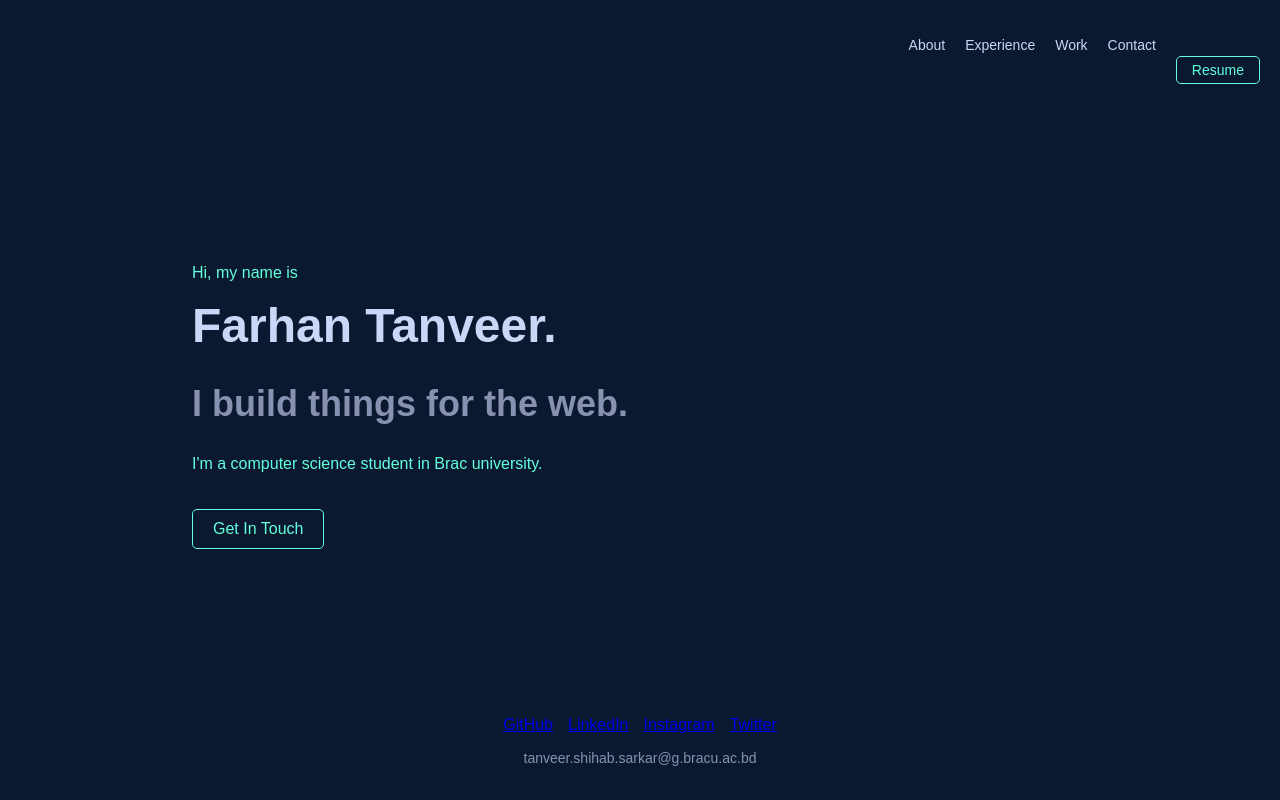
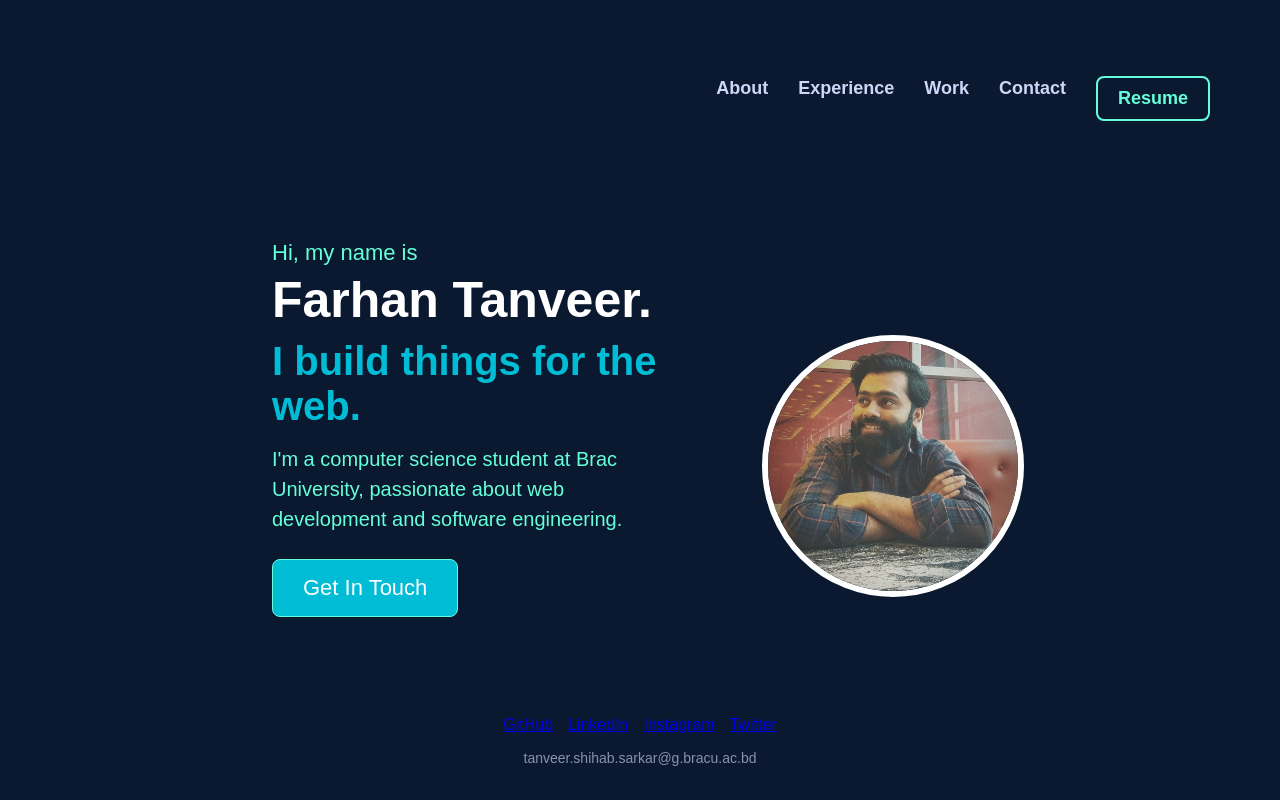
Before and after one commit to FarhanTanveer06/portfolio_website, a plain HTML site: page index.html in a window 1280 px wide. Drawn offline with Linux system fonts and the light colour scheme.

Commit message:
added some changes

```diff
--- a/index.html
+++ b/index.html
@@ -13,19 +13,44 @@
                 <li><a href="#about">About</a></li>
                 <li><a href="#experience">Experience</a></li>
                 <li><a href="#work">Work</a></li>
-                <li><a href="#contact">Contact</a></li>
+                <li><a href="contact.html">Contact</a></li>
                 <li><a href="#resume" class="btn">Resume</a></li>
             </ul>
         </nav>
     </header>
     <main>
-        <section class="intro">
-            <p>Hi, my name is</p>
-            <h1>Farhan Tanveer.</h1>
-            <h2>I build things for the web.</h2>
-            <p>I'm a computer science student in Brac university. </p>
-            <a href="#contact" class="btn">Get In Touch</a>
+        <section class="intro" style="display: flex; align-items: flex-start; justify-content: space-between; background-color: #0a192f; padding: 80px; color: #fff; margin-top: -50px;">
+            <!-- Text Section -->
+            <div class="intro-text" style="flex: 0 0 65%; padding-right: 40px; margin-top: -100px;">
+                <p style="margin: 5px 0; font-size: 22px;">Hi, my name is</p>
+                <h1 style="font-weight: bold; font-size: 50px; margin: 5px 0;">Farhan Tanveer.</h1>
+                <h2 style="margin: 10px 0; font-size: 40px; color: #00bcd4;">I build things for the web.</h2>
+                <p style="margin: 15px 0; font-size: 20px; line-height: 1.5;">
+                    I'm a computer science student at Brac University, passionate about web development and software engineering.
+                </p>
+                <a href="contact.html" class="btn"
+                    style="text-decoration: none; color: #fff; background-color: #00bcd4; padding: 15px 30px;
+                           font-size: 22px; border-radius: 8px; transition: 0.3s; display: inline-block; margin-top: 10px;">
+                    Get In Touch
+                </a>
+            </div>
+
+            <!-- Image Section -->
+            <div class="intro-image"
+                style="background-color: #0a192f; padding: 20px; border-radius: 10px; flex: 0 0 35%;
+                       display: flex; justify-content: center; margin-top: -20px;">
+                <img src="farhan1.jpg" alt="Farhan Tanveer"
+                    style="width: 250px; height: 250px; object-fit: cover; border-radius: 50%;
+                           border: 6px solid #fff; margin-left: 40px;">
+            </div>
         </section>
+
+
+
+
+
+
+
     </main>
     <footer>
         <ul class="social-links">
--- a/styles.css
+++ b/styles.css
@@ -22,20 +22,53 @@ header {
 nav ul {
     list-style: none;
     display: flex;
-    gap: 20px;
+    gap: 30px; /* Increased spacing */
+    align-items: center; /* Aligns items vertically */
 }
 
 nav a {
     color: #ccd6f6;
     text-decoration: none;
-    font-size: 14px;
+    font-size: 18px; /* Bigger text */
+    font-weight: bold;
 }
 
 nav .btn {
-    border: 1px solid #64ffda;
-    padding: 5px 15px;
-    border-radius: 5px;
+    border: 2px solid #64ffda;
+    padding: 10px 20px;
+    border-radius: 8px;
+    font-size: 18px;
+    background: transparent;
+    color: #64ffda;
+    cursor: pointer;
+    transition: 0.3s;
 }
+
+nav .btn:hover {
+    background: #64ffda;
+    color: #0a192f;
+}
+
+/* Align all nav items properly */
+nav {
+    display: flex;
+    justify-content: space-between; /* Space between nav items */
+    align-items: center;
+    padding: 20px 50px;
+}
+
+/* Moves the resume button to the right */
+.nav-links {
+    display: flex;
+    gap: 30px;
+    align-items: center;
+}
+
+.resume-container {
+    margin-left: auto; /* Pushes the resume button to the right */
+}
+
+
 
 main {
     margin-top: 10%;
```
Also changed, not shown: contact.html (added, +45 -0 lines), farhan1.jpg (added).
